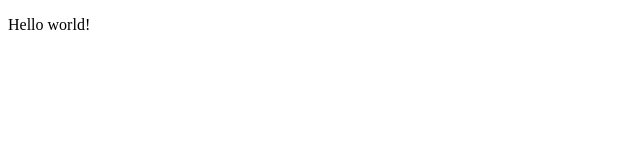
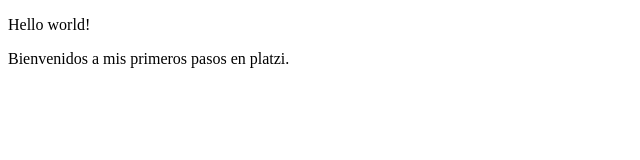
Before and after one commit to rlara0319/proyectoDemoCursoPrework, a plain HTML site: page index.html in a window 1280 px wide. Shown: the whole page, without its empty margins (0-640 px from the left). Drawn offline with Linux system fonts and the light colour scheme.

Commit message:
Se agrega articulo.

```diff
--- a/index.html
+++ b/index.html
@@ -10,5 +10,8 @@
     <div>
         <p>Hello world!</p>
     </div>
+    <div>
+        <article>Bienvenidos a mis primeros pasos en platzi.</article>
+    </div>
 </body>
 </html>
```
